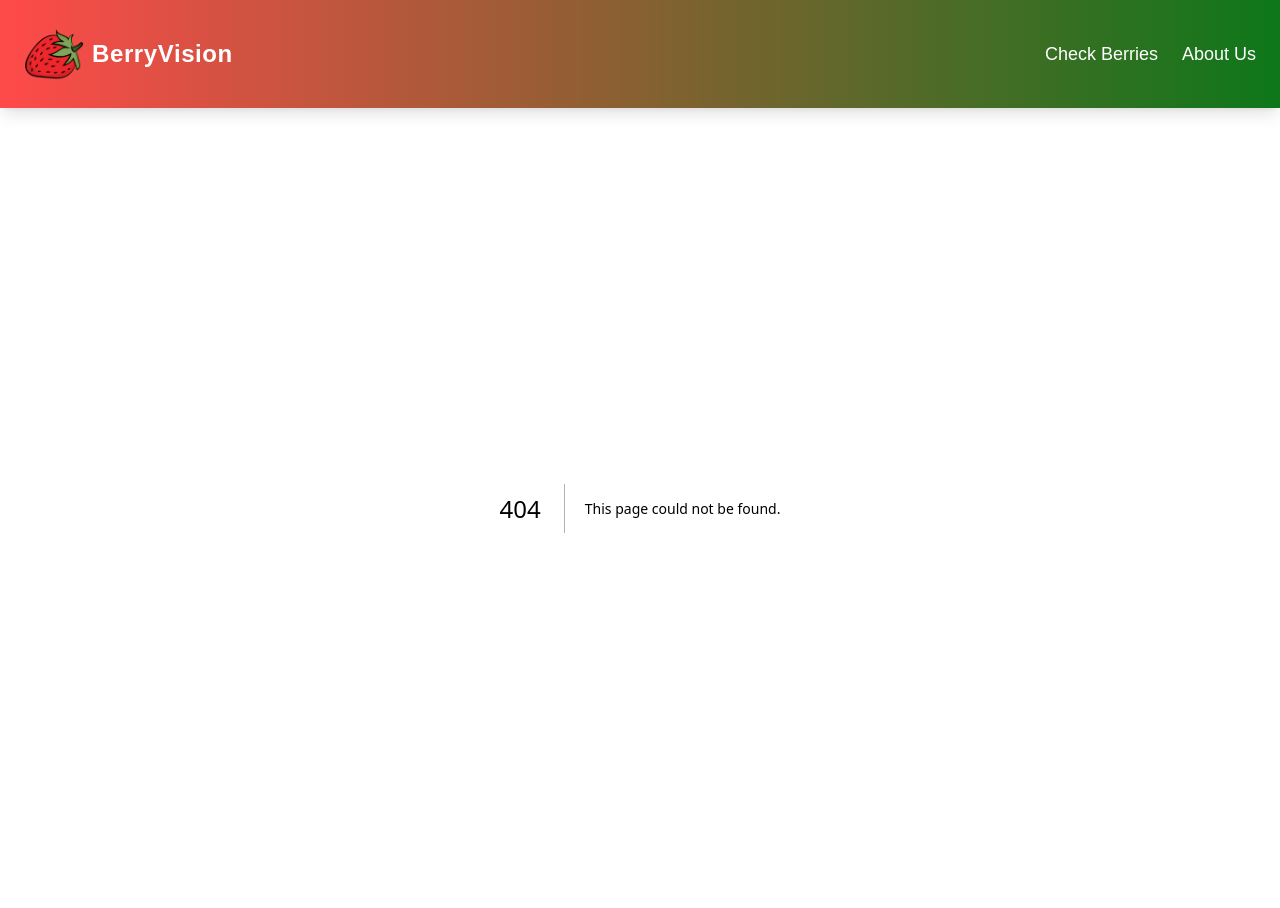
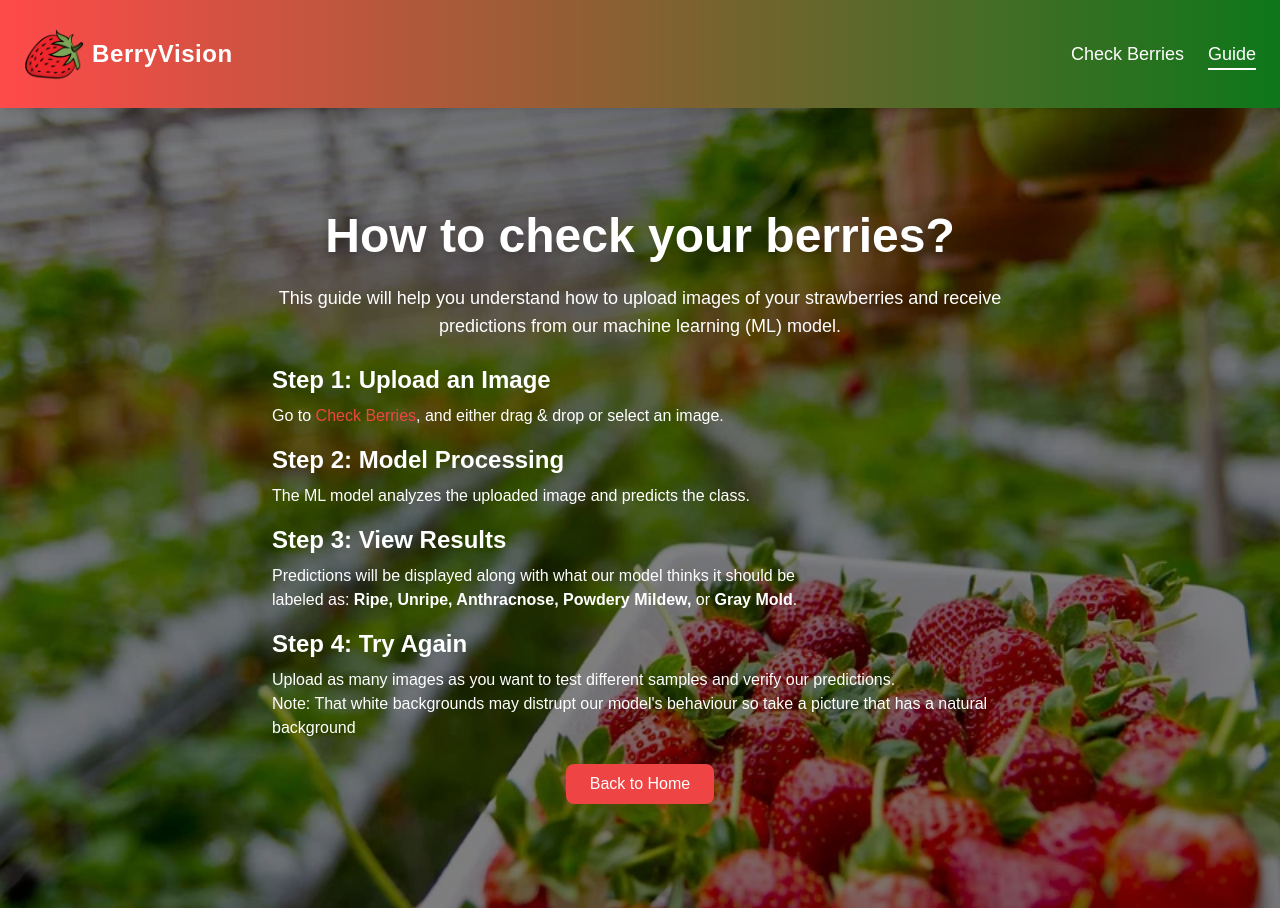
Before and after one commit to elbertChao/strawberryWeb, a Next.js app in the folder strawberry-app/: page /guide in a window 1280 px wide. Before the commit this address had no page. Built offline with nearby package versions, Linux system fonts and the light colour scheme.

Commit message:
Added a guide page to help users understand how to use the website.

```diff
--- a/strawberry-app/src/app/_components/Header.jsx
+++ b/strawberry-app/src/app/_components/Header.jsx
@@ -40,10 +40,14 @@ function Header() {
           </li>
           <li>
             <Link
-              href="/about"
-              className="hover:border-b-2 hover:border-white pb-1 transition duration-300"
+              href="/guide"
+              className={`${
+                path === "/guide"
+                  ? "border-b-2 border-white pb-1"
+                  : "hover:border-b-2 hover:border-white pb-1 transition duration-300"
+              }`}
             >
-              About Us
+              Guide
             </Link>
           </li>
         </ul>
--- a/strawberry-app/src/app/checkBerries/page.jsx
+++ b/strawberry-app/src/app/checkBerries/page.jsx
@@ -2,11 +2,11 @@
 import React, { useState } from "react";
 
 function CheckBerries() {
+  const API_URL = process.env.NEXT_PUBLIC_API_URL || "http://127.0.0.1:5000"; // ERORR OCCURS WHEN USING THIS, NOTED...
   const [image, setImage] = useState(null); // state to store uploaded img
   const [isDragging, setIsDragging] = useState(false); // state to track for dragging imgs
   const [responseMessage, setResponseMessage] = useState(null); // state for API response
   const [isLoading, setIsLoading] = useState(false);
-  const API_URL = process.env.NEXT_PUBLIC_API_URL || "http://127.0.0.1:5000"; // ERORR OCCURS WHEN USING THIS, NOTED...
 
   const processFile = async (file) => {
     setIsLoading(true);
--- /dev/null
+++ b/strawberry-app/src/app/guide/page.jsx
@@ -0,0 +1,40 @@
+"use client";
+import React from "react";
+import Link from "next/link";
+
+function Guide() {
+  return (
+    <div className="relative flex items-center justify-center h-screen bg-cover bg-center" style={{ backgroundImage: "url('/guide_bkgrd.jpg')" }}>
+      <div className="absolute inset-0 bg-black bg-opacity-50"></div>
+      <div className="relative z-10 flex flex-col items-center justify-center text-center text-white px-4 max-w-3xl">
+        <h1 className="text-4xl md:text-5xl font-bold mb-6 drop-shadow-lg">How to check your berries?</h1>
+        <p className="text-lg mb-6">This guide will help you understand how to upload images of your strawberries and receive predictions from our machine learning (ML) model.</p>
+
+        <div className="text-left">
+          <h2 className="text-2xl font-semibold mb-2">Step 1: Upload an Image</h2>
+          <p className="mb-4">Go to <Link href="/checkBerries" className="text-red-500 hover:underline">Check Berries</Link>, and either drag & drop or select an image.</p>
+
+          <h2 className="text-2xl font-semibold mb-2">Step 2: Model Processing</h2>
+          <p className="mb-4">The ML model analyzes the uploaded image and predicts the class.</p>
+
+          <h2 className="text-2xl font-semibold mb-2">Step 3: View Results</h2>
+          <p className="mb-4">
+            Predictions will be displayed along with what our model thinks it should be<br />
+            labeled as:
+            <span className="font-bold"> Ripe, Unripe, Anthracnose, Powdery Mildew,</span> or
+            <span className="font-bold"> Gray Mold</span>.
+          </p>
+
+          <h2 className="text-2xl font-semibold mb-2">Step 4: Try Again</h2>
+          <p>Upload as many images as you want to test different samples and verify our predictions.<br />
+             Note: That white backgrounds may distrupt our model's behaviour so take a picture that has a natural background
+          </p>
+        </div>
+
+        <Link href="/" className="mt-6 bg-red-500 text-white py-2 px-6 rounded-lg hover:bg-red-600 transition">Back to Home</Link>
+      </div>
+    </div>
+  );
+}
+
+export default Guide;
--- a/strawberry-app/src/app/page.js
+++ b/strawberry-app/src/app/page.js
@@ -20,6 +20,12 @@ export default function Home() {
         >
           Check Berries
         </a>
+        <a
+          href="/guide"
+          className="mt-6 px-6 py-3 bg-red-500 text-white font-semibold rounded-lg shadow-lg hover:bg-[#0e771a] transition duration-300"
+        >
+          Guide
+        </a>
       </div>
     </div>
   );
```
Also changed, not shown: strawberry-app/public/guide_bkgrd.jpg (added).
